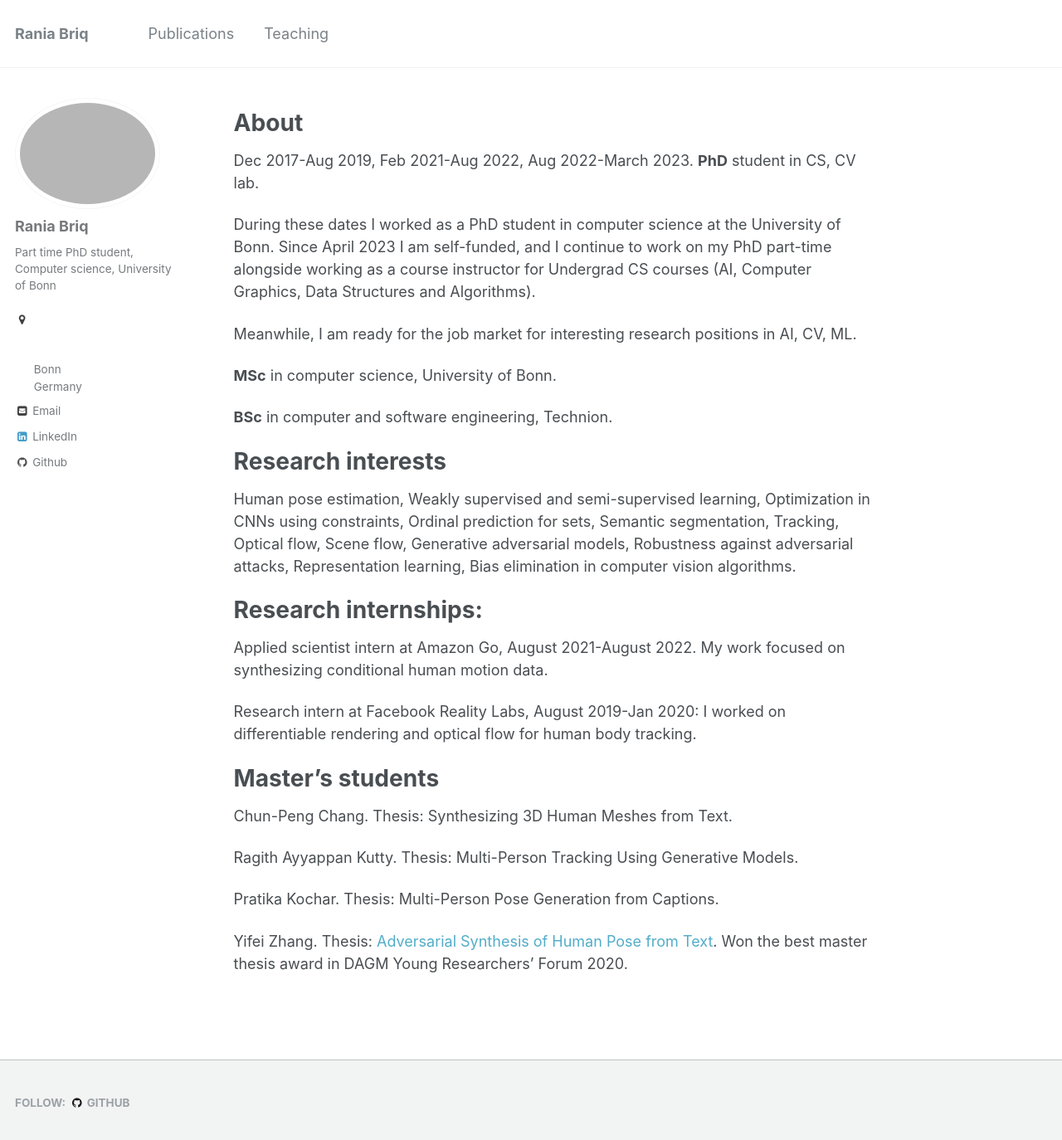
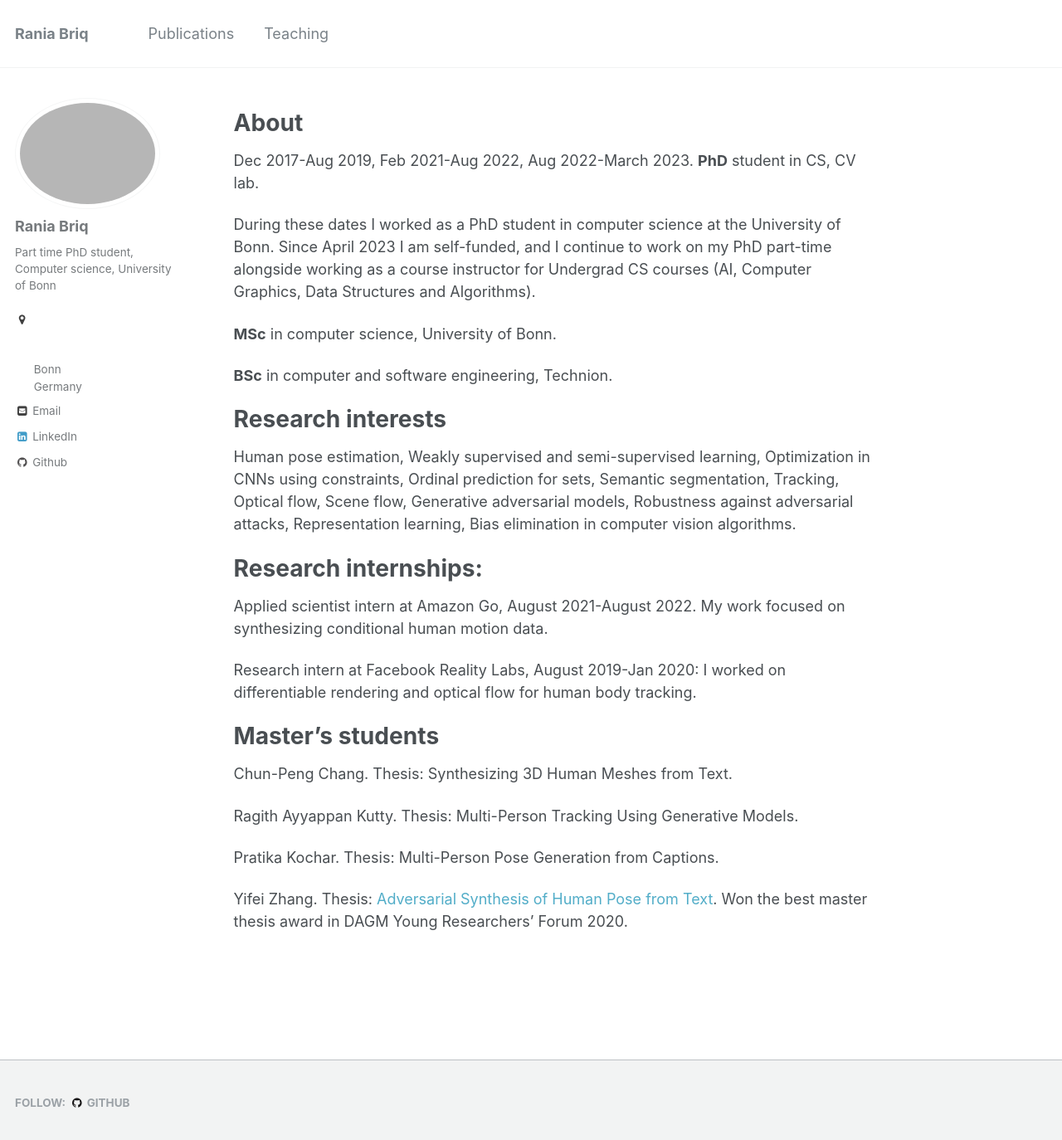
Before and after one commit to briqr/briqr.github.io, a Jekyll site: the page built from _pages/about.md, in a window 1280 px wide and 1387 px high. Shown: the top 1374 px of the window at 83% size. Built offline with Jekyll 4.4.1, drawn with Linux system fonts in a browser that asks for light colours.

Commit message:
Update about.md

```diff
--- a/_pages/about.md
+++ b/_pages/about.md
@@ -18,8 +18,6 @@ About
 Dec 2017-Aug 2019, Feb 2021-Aug 2022, Aug 2022-March 2023. **PhD** student in CS, CV lab.
 
 During these dates I worked as a PhD student in computer science at the University of Bonn. Since April 2023 I am self-funded, and I continue to work on my PhD part-time alongside working as a course instructor for Undergrad CS courses (AI, Computer Graphics, Data Structures and Algorithms).
-
-Meanwhile, I am ready for the job market for interesting research positions in AI, CV, ML.
 
 **MSc** in computer science, University of Bonn.
 
```
